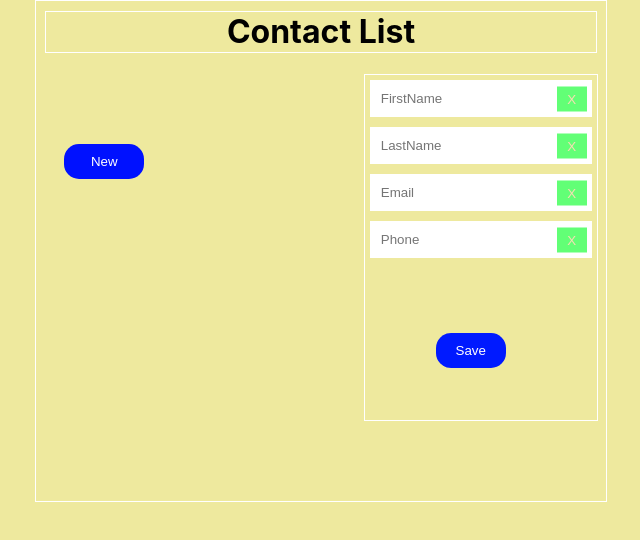
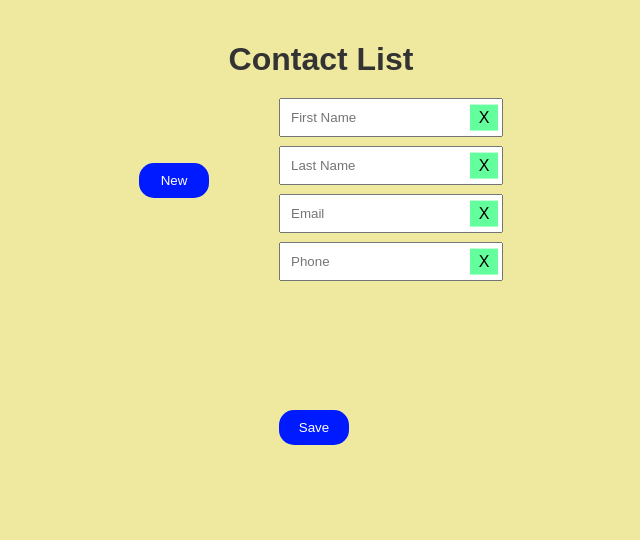
Before and after one commit to DonovskyiDanil/Contact, a React (Create React App) app: page / in a window 1280 px wide. Shown: the top 540 px of the page, without its empty margins (319-959 px from the left). Built offline with nearby package versions, Linux system fonts and the light colour scheme.

Commit message:
Update ContactList

```diff
--- a/src/App.css
+++ b/src/App.css
@@ -1,56 +1,31 @@
-.App h1{
-  text-align: center;
-  color: black;
-  border: 1px solid white;
-  width: 550px;
-  height: auto;
-  line-height: 40px; /* Добавлено для вертикального выравнивания текста по центру */
-  margin-top: -70px;
-}
-
-.App {
+.container {
   display: flex;
   flex-direction: column;
   align-items: center;
-  justify-content: center;
-  text-align: center;
-  color: black;
-  border: 1px solid white;
-  padding: 80px;
-  width: 410px;
-  height: auto;
-}
-.App-logo {
-  height: 40vmin;
-  pointer-events: none;
+  padding: 20px;
+  font-family: Arial, sans-serif;
+  background-color:  rgb(238, 233, 158);
+  min-height: 100vh;
 }
 
-@media (prefers-reduced-motion: no-preference) {
-  .App-logo {
-    animation: App-logo-spin infinite 20s linear;
-  }
+
+.header-app {
+  color: #333;
+  margin-bottom: 20px;
 }
 
-.App-header {
-  background-color: #28342a;
-  min-height: 100vh;
+
+.main {
   display: flex;
-  flex-direction: column;
-  align-items: center;
-  justify-content: center;
-  font-size: calc(10px + 2vmin);
-  color: rgba(129, 15, 15, 0.445);
+  justify-content: space-between;
+  width: 100%;
 }
 
-.App-link {
-  color: #61dafb;
+.main .list-container {
+  padding-bottom: 50px;
+  margin-right: 20px;
 }
 
-@keyframes App-logo-spin {
-  from {
-    transform: rotate(0deg);
-  }
-  to {
-    transform: rotate(360deg);
-  }
+.main .form-container {
+  margin-left: 30px;
 }
--- a/src/App.js
+++ b/src/App.js
@@ -1,46 +1,102 @@
 import React from 'react';
+import './App.css';
+import ContactForm from './components/ContactForm';
 import ContactList from './components/ContactList';
-import ContactForm from './components/ContactForm';
 
-import './App.css';
+
 class App extends React.Component {
   constructor(props) {
     super(props);
     this.state = {
-      currentContact: null,
-      isFormVisible: false,
+      contacts: JSON.parse(localStorage.getItem('contacts')) || [],
+      contactForEdit: this.createEmptyContact(),
     };
   }
 
-  handleSelectContact = (contact) => {
-    this.setState({ currentContact: contact, isFormVisible: true });
+  createEmptyContact = () => ({
+    id: null,
+    firstName: '',
+    lastName: '',
+    email: '',
+    phone: '',
+  });
+
+  componentDidMount() {
+    this.loadContacts();
+  }
+
+  loadContacts = () => {
+    const contacts = JSON.parse(localStorage.getItem('contacts')) || [];
+    this.setState({ contacts });
   };
 
-  handleAddContact = () => {
-    this.setState({ currentContact: null, isFormVisible: true });
+  saveToStorage = (contacts) => {
+    localStorage.setItem('contacts', JSON.stringify(contacts));
   };
 
-  handleFormClose = () => {
-    this.setState({ isFormVisible: false });
+  deleteContact = (id) => {
+    const contacts = this.state.contacts.filter(contact => contact.id !== id);
+    this.setState({ contacts });
+    this.saveToStorage(contacts);
+  };
+
+  saveContact = (contact) => {
+    contact.id ? this.updateContact(contact) : this.createContact(contact);
+  };
+
+  addNewContact = () => {
+    this.setState({
+      contactForEdit: this.createEmptyContact(),
+    });
+  };
+
+  selectContact = (contact) => {
+    this.setState({ contactForEdit: contact });
+  };
+
+  createContact = (contact) => {
+    contact.id = Date.now();
+    const contacts = [...this.state.contacts, contact];
+    this.saveToStorage(contacts);
+    this.setState({
+      contacts,
+      contactForEdit: this.createEmptyContact(),
+    });
+  };
+
+  updateContact = (contact) => {
+    const contacts = this.state.contacts.map(item =>
+      item.id === contact.id ? contact : item
+    );
+    this.saveToStorage(contacts);
+    this.setState({
+      contacts,
+      contactForEdit: this.createEmptyContact(),
+    });
   };
 
   render() {
-    const { currentContact, isFormVisible } = this.state;
-
+    const { contacts, contactForEdit } = this.state;
     return (
-      <div className="App">
-        {isFormVisible && (
+      <div className='container'>
+        <h1 className='header-app'>Contact List</h1>
+        <div className='main'>
+          <ContactList
+            contacts={contacts}
+            onDelete={this.deleteContact}
+            onAddContact={this.addNewContact}
+            onEditContact={this.selectContact}
+          />
           <ContactForm
-            currentContact={currentContact}
-            onClose={this.handleFormClose}
+            key={contactForEdit.id}
+            contactForEdit={contactForEdit}
+            onSubmit={this.saveContact}
+            onDelete={this.deleteContact}
           />
-        )}
-        <ContactList
-          onSelectContact={this.handleSelectContact}
-          onAddContact={this.handleAddContact}
-        />
+        </div>
       </div>
     );
   }
 }
+
 export default App;
--- a/src/components/ContactForm.css
+++ b/src/components/ContactForm.css
@@ -7,31 +7,26 @@
     padding-bottom: 40px;
 }
 
-.input-field {
+
+.contact-info {
     position: relative;
-    margin-bottom: 10px;
+    margin-bottom: 20px;
 }
-
-.contact-form input {
+.contact-info input{
+    flex-grow: 1;
+    margin-bottom: -15px;
     padding: 10px;
-    border: 1px solid white;
     width: 200px;
 }
 
-.contact-form .clear-button {
-    position: absolute;
-    right: 5px;
-    top: 50%;
-    transform: translateY(-50%);
-    background-color: rgba(0, 255, 34, 0.616);
-    color: wheat;
-    padding: 5px;
-    border: none;
-    cursor: pointer;
-    width: 30px;
+.contact-form .text-field {
+    width: 100%;
+    padding: 10px;
+    border: 1px solid #ced4da;
+    border-radius: 4px;
+    box-sizing: border-box;
 }
-
-.contact-form .save-button {
+#delete {
     background-color: #001aff;
     color: white;
     padding: 10px;
@@ -39,30 +34,33 @@
     border-radius: 15px;
     width: 70px;
     cursor: pointer;
-    margin-top: 65px;
+    margin-top: 150px;
     margin-right: 20px;
 }
 
-.contact-form .delete-button {
-    background-color: #1100ff;
+#save {
+    background-color: #001aff;
     color: white;
     padding: 10px;
     border: none;
     border-radius: 15px;
     width: 70px;
     cursor: pointer;
-    margin-top: 60px;
+    margin-top: 120px;
+    margin-right: 20px;
 }
 
-.contact-form button:hover {
-    filter: brightness(1.2);
-}
 
-.contact-form input:focus {
-    outline: none;
-    border-color: #007bff;
-    box-shadow: 0 0 5px rgba(255, 38, 0, 0.5);
-}
-.contact-form {
-    min-height: 300px; /* Пример фиксированной минимальной высоты */
-}
+.clear {
+    position: absolute;
+    right: 5px;
+    top: 60%;
+    transform: translateY(-40%);
+    background-color: rgba(0, 255, 94, 0.616);
+    color: black;
+    padding: 4px;
+    border: none;
+    cursor: pointer;
+    width: 20px;
+    text-align: center;
+ }
--- a/src/components/ContactForm.jsx
+++ b/src/components/ContactForm.jsx
@@ -1,115 +1,121 @@
 import React, { Component } from 'react';
 import './ContactForm.css';
 
-class ContactForm extends Component {
-    constructor(props) {
-        super(props);
-        this.state = {
-            firstName: props.currentContact ? props.currentContact.firstName : '',
-            lastName: props.currentContact ? props.currentContact.lastName : '',
-            email: props.currentContact ? props.currentContact.email : '',
-            phone: props.currentContact ? props.currentContact.phone : '',
-            prevContactId: props.currentContact ? props.currentContact.id : null,
+export class ContactForm extends Component {
+  state = {
+    ...this.props.contactForEdit,
+  };
+
+  static getDerivedStateFromProps(props, state) {
+    if (state.id === props.contactForEdit.id) {
+      return {};
+    }
+    return {
+      ...props.contactForEdit,
     };
   }
 
-    componentDidMount() {
-        this.interval = setInterval(() => {
-            if (this.props.currentContact && this.props.currentContact.id !== this.state.prevContactId) {
-                this.setState({
-                    firstName: this.props.currentContact.firstName,
-                    lastName: this.props.currentContact.lastName,
-                    email: this.props.currentContact.email,
-                    phone: this.props.currentContact.phone,
-                    prevContactId: this.props.currentContact.id,
-                });
-            }
-        }, 2000);
-    }
-
-    componentWillUnmount() {
-        clearInterval(this.interval);
-    }
-
-    handleChange = (event) => {
-        this.setState({
-            [event.target.name]: event.target.value,
-        });
-    };
-
-    handleSubmit = (event) => {
-        event.preventDefault();
-        const contactData = {
-            ...this.state,
-            id: this.props.currentContact ? this.props.currentContact.id : undefined,
-        };
-        delete contactData.prevContactId;
-        if (typeof this.props.onSave === 'function') {
-            this.props.onSave(contactData);
-            this.resetFormAll();
-        }
-    };
-
-    resetFormAll = () => {
-        this.setState({
+  createEmptyContact() {
+    return {
       firstName: '',
       lastName: '',
       email: '',
       phone: '',
-            prevContactId: null,
+    };
+  }
+
+  onInputChange = (e) => {
+    this.setState({
+      [e.target.name]: e.target.value,
     });
   };
 
-    resetField = (fieldName) => {
+  onClearField = (e) => {
+    const sibling = e.target.parentNode.firstChild;
     this.setState({
-            [fieldName]: '',
+      [sibling.name]: '',
     });
+  }
+
+  onFormSubmit = (e) => {
+    e.preventDefault();
+    this.props.onSubmit({
+      ...this.state,
+    });
+    this.setState(this.createEmptyContact());
   };
 
-    handleDelete = () => {
-        if (this.props.currentContact && typeof this.props.onDelete === 'function') {
-            this.props.onDelete(this.props.currentContact.id);
-            this.resetFormAll();
-        }
+  onContactDelete = () => {
+    this.props.onDelete(this.props.contactForEdit.id);
+    this.setState(this.createEmptyContact());
   };
 
   render() {
     return (
-            <form onSubmit={this.handleSubmit} className="contact-form">
-              {['firstName', 'lastName', 'email', 'phone'].map((field) => (
-                <div key={field} className="input-field">
+      <form id='contact-form' onSubmit={this.onFormSubmit}>
+        <div className='form-container'>
+          <div className='contact-info'>
             <input
-                    type="text"
-                    name={field}
-                    value={this.state[field]}
-                    onChange={this.handleChange}
-                    placeholder={field.charAt(0).toUpperCase() + field.slice(1)}
+              type='text'
+              className='text-field'
+              placeholder='First Name'
+              name='firstName'
+              value={this.state.firstName}
+              onChange={this.onInputChange}
             />
+            <span className='clear' onClick={this.onClearField}>X</span>
+          </div>
+          <div className='contact-info'>
+            <input
+              type='text'
+              className='text-field'
+              placeholder='Last Name'
+              name='lastName'
+              value={this.state.lastName}
+              onChange={this.onInputChange}
+            />
+            <span className='clear' onClick={this.onClearField}>X</span>
+          </div>
+          <div className='contact-info'>
+            <input
+              type='text'
+              className='text-field'
+              placeholder='Email'
+              name='email'
+              value={this.state.email}
+              onChange={this.onInputChange}
+            />
+            <span className='clear' onClick={this.onClearField}>X</span>
+          </div>
+          <div className='contact-info'>
+            <input
+              type='text'
+              className='text-field'
+              placeholder='Phone'
+              name='phone'
+              value={this.state.phone}
+              onChange={this.onInputChange}
+            />
+            <span className='clear' onClick={this.onClearField}>X</span>
+          </div>
+          <div className='btns'>
+            <button id='save' type='submit'>
+              Save
+            </button>
+            {this.state.id ? (
               <button
-                    type="button"
-                    className='clear-button'
-                    onClick={() => this.resetField(field)}
-                  >
-                    X
-                  </button>
-                </div>
-              ))}
-              <div className="form-buttons">
-                <button type="submit" className="save-button">Save</button>
-                {this.props.currentContact && (
-                  <button
-                    type="button"
-                    className="delete-button"
-                    onClick={this.handleDelete}
+                id='delete'
+                type='button'
+                onClick={this.onContactDelete}
               >
                 Delete
               </button>
-                )}
+            ) : null}
+          </div>
         </div>
       </form>
     );
   }
 }
 
-
 export default ContactForm;
--- a/src/components/ContactList.css
+++ b/src/components/ContactList.css
@@ -10,11 +10,6 @@
     width: 135%;
     justify-content: space-between;
     max-width: 1000px;
-}
-
-.contact-left, .contact-right {
-    width: 50%;
-    border: 1px solid white;
 }
 
 .contacts {
@@ -42,18 +37,18 @@
     top: 10px;
     height: 50%;
     width: 30px;
-    background-color: rgba(255, 230, 0, 0.616);
+    background-color: rgba(0, 255, 94, 0.616);
     cursor: pointer;
 }
 
-.new-button {
-    background-color: #0011ff;
+#new {
+    background-color: #001aff;
     color: white;
     padding: 10px;
     border: none;
     border-radius: 15px;
-    width: 80px;
+    width: 70px;
     cursor: pointer;
-    margin-top: 70px;
-    margin-left: 20px;
+    margin-top: 65px;
+    margin-right: 20px;
 }
--- a/src/components/ContactList.jsx
+++ b/src/components/ContactList.jsx
@@ -1,77 +1,25 @@
-import React, { Component } from 'react';
-import ContactForm from './ContactForm';
-import ContactItem from './ContactItem'; // Импортируем ContactItem
+import React, {Component} from 'react';
+import ContactItem from './ContactItem';
 import './ContactList.css';
 
-class ContactList extends Component {
-  constructor(props) {
-    super(props);
-    this.state = {
-      contacts: JSON.parse(localStorage.getItem('contacts')) || [],
-      currentContact: null,
-      formKey: 0,
-    };
-  }
-
-  componentDidUpdate(prevProps, prevState) {
-    if (prevState.contacts !== this.state.contacts) {
-      localStorage.setItem('contacts', JSON.stringify(this.state.contacts));
-    }
-  }
-
-  addContact = (contact) => {
-    let updatedContacts = [];
-    if (this.state.currentContact) {
-      updatedContacts = this.state.contacts.map(c => c.id === contact.id ? contact : c);
-    } else {
-      const newContact = { ...contact, id: Date.now() };
-      updatedContacts = [...this.state.contacts, newContact];
-    }
-
-    this.setState({ contacts: updatedContacts, currentContact: null, formKey: this.state.formKey + 1 });
-  };
-
-  deleteContact = (id) => {
-    this.setState(prevState => ({
-      contacts: prevState.contacts.filter(contact => contact.id !== id),
-      currentContact: null,
-      formKey: prevState.formKey + 1
-    }));
-  };
-
-  selectContact = (contact) => {
-    this.setState({ currentContact: contact, formKey: this.state.formKey + 1 });
-  };
-
-  resetForm = () => {
-    this.setState({ currentContact: null, formKey: this.state.formKey + 1 });
-  };
+export class ContactList extends Component {
 
   render() {
     return (
-      <div className="contact-list-container">
-        <h1>Contact List</h1>
-        <div className="contacts-wrapper">
-          <div className="contacts-left">
-            {this.state.contacts.map((contact) => (
+      <div className='list-container'>
+        <div className='item-container'>
+          {this.props.contacts.map(contact => {
+            return (
               <ContactItem
                 key={contact.id}
                 contact={contact}
-                onSelect={this.selectContact}
-                onDelete={this.deleteContact}
+                onDelete={this.props.onDelete}
+                onSelect={this.props.onEditContact}
               />
-            ))}
-            <button type="button" className="new-button" onClick={this.resetForm}>New</button>
-          </div>
-          <div className="contacts-right">
-            <ContactForm
-              key={this.state.formKey}
-              currentContact={this.state.currentContact}
-              onSave={this.addContact}
-              onDelete={this.deleteContact}
-            />
-          </div>
+            );
+          })}
         </div>
+        <button id='new' onClick={() => this.props.onAddContact()}>New</button>
       </div>
     );
   }
```
Also changed, not shown: src/components/ContactItem.css (+0 -10 lines), src/components/ContactItem.jsx (+13 -8 lines), 1 other file (tests, documents, lock files or other folders). Lines whose indentation alone changed are shown as unchanged.
